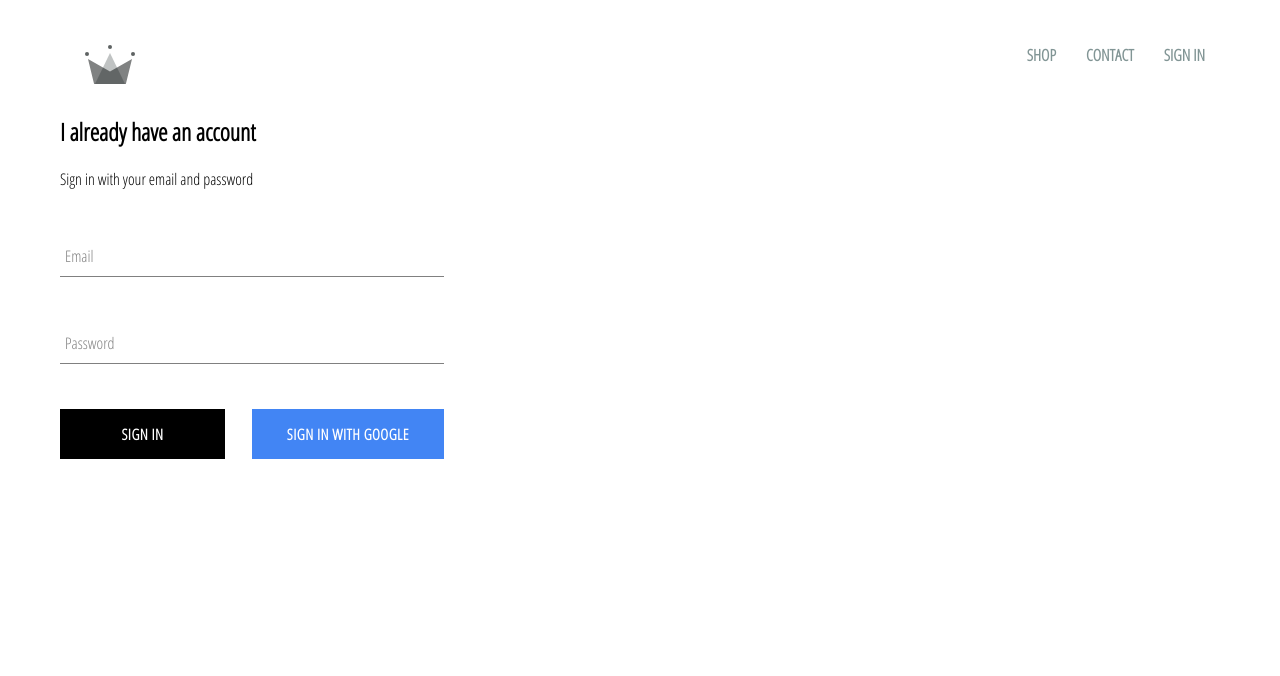
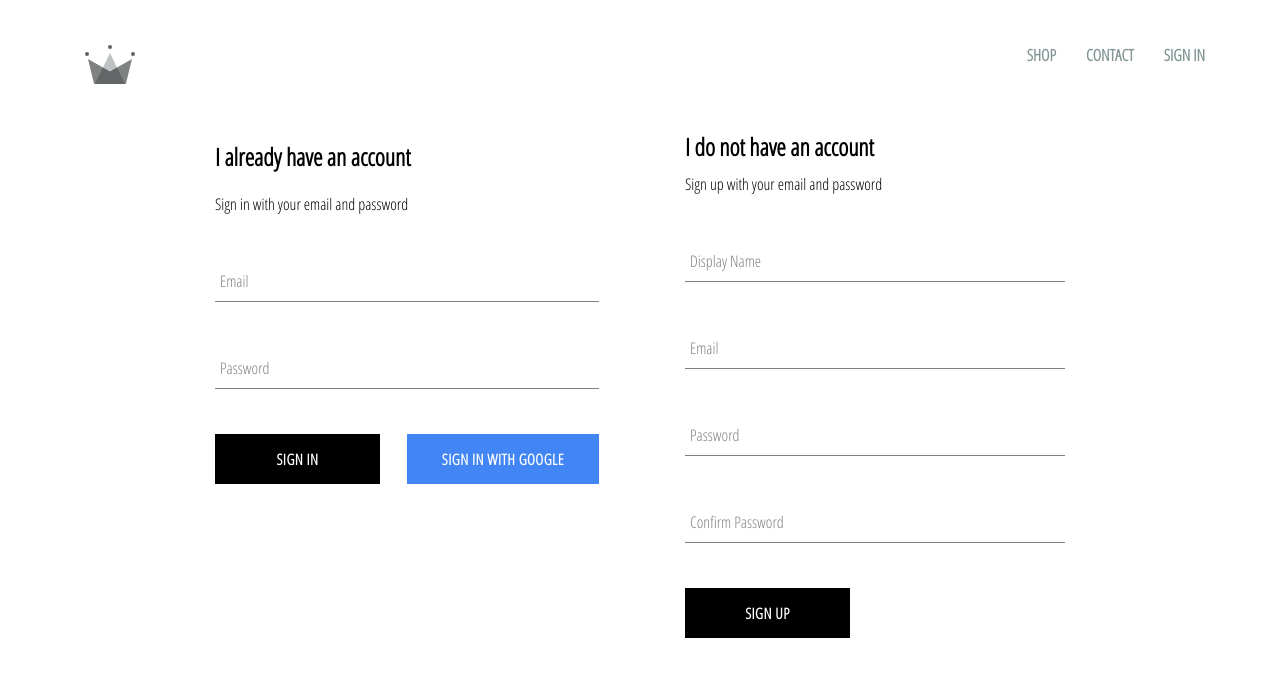
Before and after one commit to kalingakbd/crwn-clothing, a React (Create React App) app: page /sign-in in a window 1280 px wide. Shown: the top 676 px of the page. Built offline with nearby package versions, Linux system fonts and the light colour scheme; no server answers.

Commit message:
signup impl

```diff
--- a/src/App.js
+++ b/src/App.js
@@ -5,7 +5,7 @@
 import {Route, Switch} from 'react-router-dom';
 import Header from "./components/Header";
 import SignInPage from "./pages/SignInPage";
-import { auth } from './firebase/firebase.utils';
+import { auth, createUser } from './firebase/firebase.utils';
 
 class App extends Component {
 
@@ -19,9 +19,20 @@
     unsubscribeFromAuth = null;
 
     componentDidMount() {
-        this.unsubscribeFromAuth = auth.onAuthStateChanged(user => {
-            this.setState({currentUser: user});
-            console.log(user)
+        this.unsubscribeFromAuth = auth.onAuthStateChanged(async userAuth => {
+            // this.setState({currentUser: user});
+            // console.log(user);
+           if(userAuth){
+               const userRef = await createUser(userAuth);
+               userRef.onSnapshot(snapshot => {
+                   this.setState({
+                       currentUser: {
+                           id: snapshot.id,
+                           ...snapshot.data()
+                       }
+                   }, () => {console.log("State updated with user")})
+               })
+           }
         })
     }
 
--- /dev/null
+++ b/src/components/SignUp.jsx
@@ -0,0 +1,93 @@
+import React, {Component} from "react";
+import FormInput from "./FormInput";
+
+import './styles/SignUp.styles.scss';
+import CustomButton from "./CustomButton";
+import { auth, createUser } from '../firebase/firebase.utils';
+
+class SignUp extends Component{
+
+    constructor(props){
+        super(props);
+
+        this.state = {
+            displayName: '',
+            email: '',
+            password: '',
+            confirmPassword: ''
+        }
+    }
+
+    handleSubmit = async event => {
+        event.preventDefault();
+        const  {displayName, email, password, confirmPassword} = this.state;
+
+        if(password !== confirmPassword){
+            alert("Passwords dont match");
+            return;
+        }
+
+        try{
+            const {user} = await auth.createUserWithEmailAndPassword(email, password);
+            await createUser(user, {displayName});
+
+            this.state = {
+                displayName: '',
+                email: '',
+                password: '',
+                confirmPassword: ''
+            }
+        } catch (e){
+            console.log("Error in creating user!")
+        }
+    };
+
+    handleChange = event => {
+        const {value, name } = event.target;
+        this.setState({[name] : value}, () => {console.log(this.state)});
+    };
+
+
+    render(){
+        const  {displayName, email, password, confirmPassword} = this.state;
+        return (
+            <div className='sign-up'>
+                <h2 className='title'>I do not have an account</h2>
+                <span>Sign up with your email and password</span>
+                <form className='sign-up-form' onSubmit={this.handleSubmit}>
+                    <FormInput
+                        name='displayName'
+                        type='text'
+                        handleChange={this.handleChange}
+                        value={displayName}
+                        required
+                        label='Display Name'/>
+                    <FormInput
+                        name='email'
+                        type='email'
+                        handleChange={this.handleChange}
+                        value={email}
+                        required
+                        label='Email'/>
+                    <FormInput
+                        name='password'
+                        type='password'
+                        handleChange={this.handleChange}
+                        value={password}
+                        required
+                        label='Password'/>
+                    <FormInput
+                        name='confirmPassword'
+                        type='password'
+                        handleChange={this.handleChange}
+                        value={confirmPassword}
+                        required
+                        label='Confirm Password'/>
+                    <CustomButton type="submit">Sign Up</CustomButton>
+                </form>
+            </div>
+        )
+    }
+}
+
+export default SignUp;
--- /dev/null
+++ b/src/components/styles/SignUp.styles.scss
@@ -0,0 +1,9 @@
+.sign-up {
+  display: flex;
+  flex-direction: column;
+  width: 380px;
+
+  .title {
+    margin: 10px 0;
+  }
+}
--- a/src/firebase/firebase.utils.js
+++ b/src/firebase/firebase.utils.js
@@ -12,6 +12,38 @@
     appId: "1:296624109308:web:2034e476bf10959a490979",
     measurementId: "G-87H4RNKF6L"
 };
+
+export const createUser = async (userAuth, additionalDetails) => {
+
+    console.log("create user");
+    if(!userAuth){
+        return ;
+    }
+    //first get user reference
+    const userRef = firestore.doc(`users/${userAuth.uid}`);
+    //then get snapshot from user reference
+    const userSnapShot = await userRef.get();
+    console.log(userSnapShot);
+
+    if(!userSnapShot.exists){
+        const {displayName, email} = userAuth;
+        const createDate = new Date();
+
+        try{
+            await userRef.set({
+                displayName,
+                email,
+                createDate,
+                ...additionalDetails
+            });
+        }catch (e){
+            console.log("Error creating a user", e.message);
+        }
+    }
+    return userRef;
+};
+
+
 firebase.initializeApp(config);
 
 export const auth = firebase.auth();
--- a/src/pages/SignInPage.jsx
+++ b/src/pages/SignInPage.jsx
@@ -1,10 +1,12 @@
 import React from "react";
 import './styles/SignInPage.styles.scss';
 import SignIn from "../components/SignIn";
+import SignUp from "../components/SignUp";
 
 const SignInPage = () => {
-    return <div>
+    return <div className='sign-in-and-sign-up'>
         <SignIn/>
+        <SignUp/>
     </div>
 };
 
--- a/src/pages/styles/SignInPage.styles.scss
+++ b/src/pages/styles/SignInPage.styles.scss
@@ -0,0 +1,6 @@
+.sign-in-and-sign-up {
+  width: 850px;
+  display: flex;
+  justify-content: space-between;
+  margin: 30px auto;
+}
```
Also changed, not shown: src/components/SignIn.jsx (+16 -2 lines).
